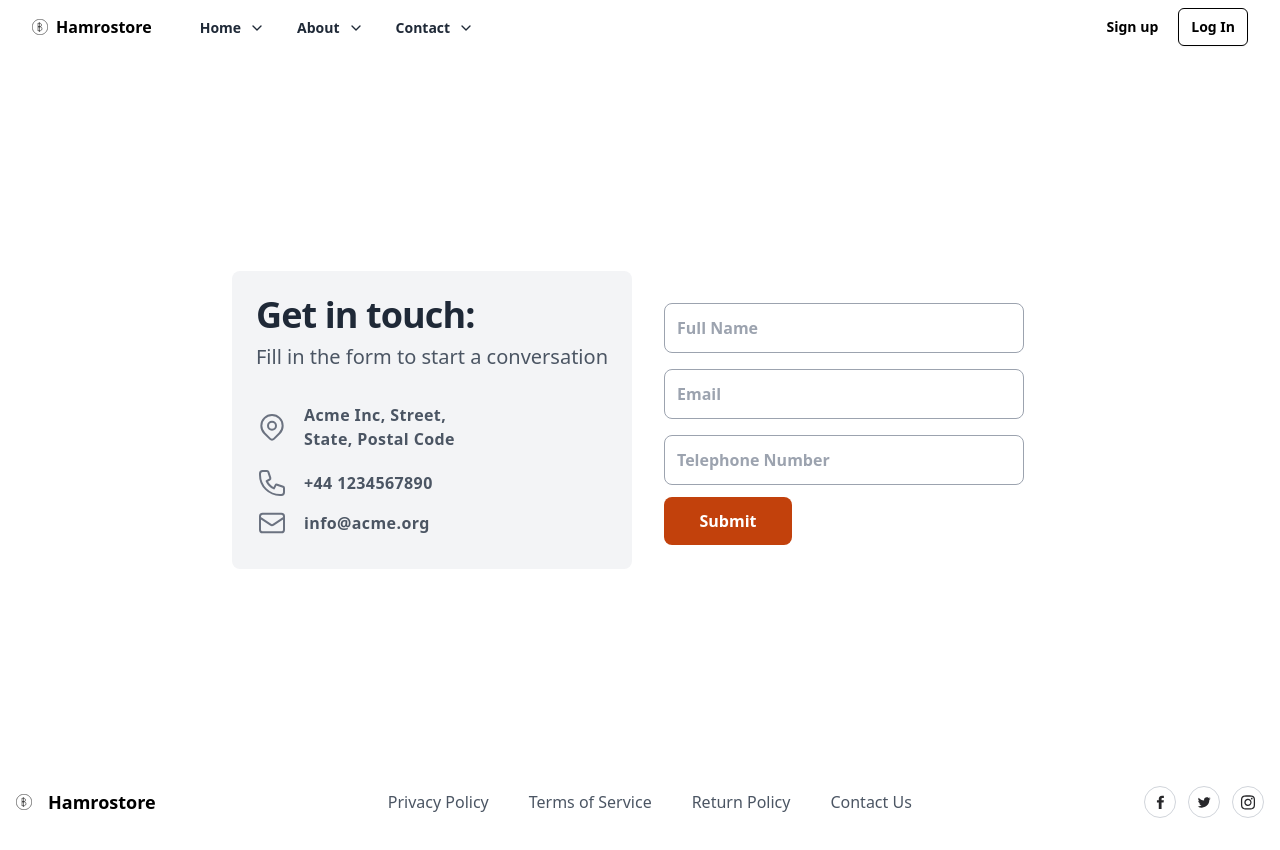
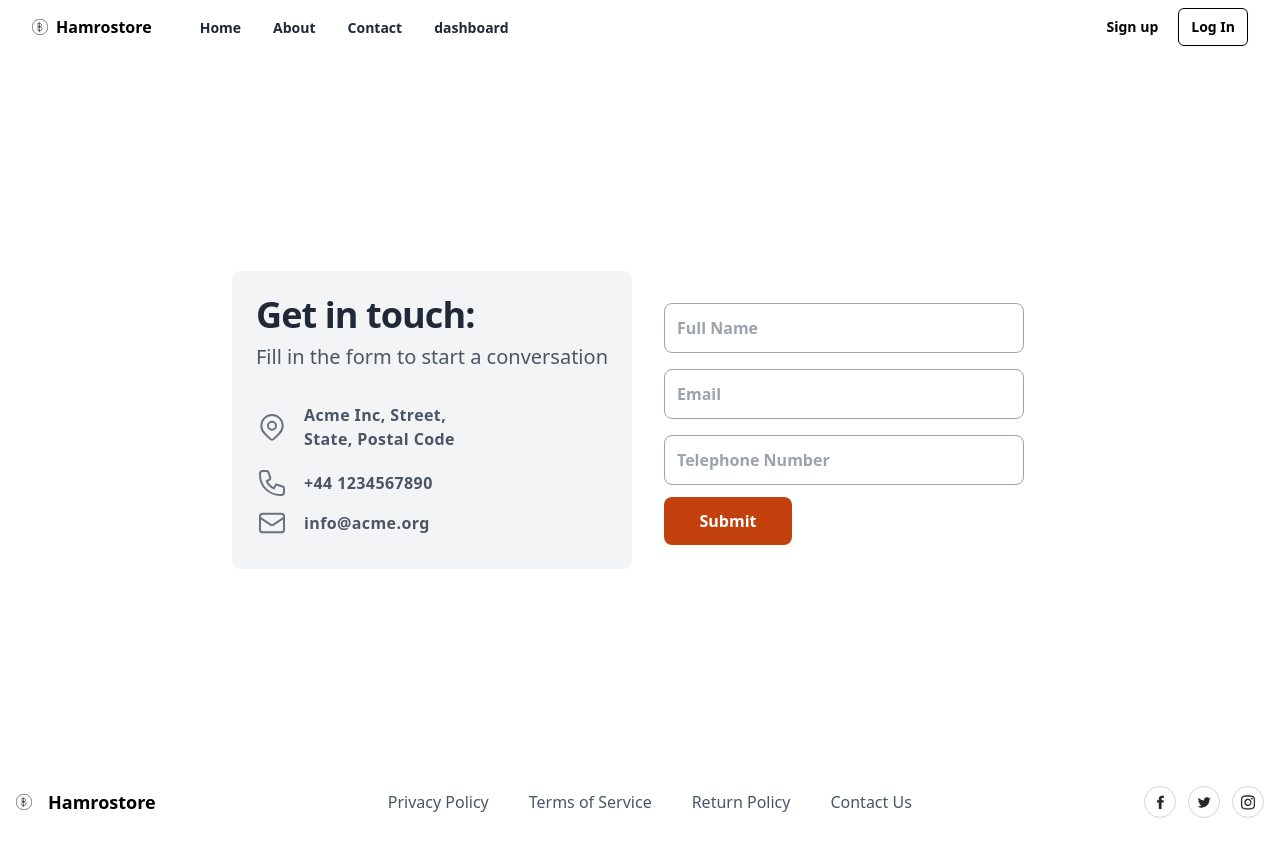
Before and after one commit to sagarregmi2056/hamrostorefrontend, a React (Vite) app: page /contact in a window 1280 px wide. Built offline with nearby package versions, Linux system fonts and the light colour scheme.

Commit message:
link/toggle

```diff
--- a/src/module/common/Navbar/Navbar.jsx
+++ b/src/module/common/Navbar/Navbar.jsx
@@ -18,6 +18,14 @@ const menuItems = [
       name: 'Contact',
       path: '/contact',
     },
+
+    {
+      name: 'dashboard',
+      path: '/',
+    },
+
+
+
   ]
 
 const Navbar = () => {
@@ -112,9 +120,9 @@ const Navbar = () => {
                   className="inline-flex items-center text-sm font-semibold text-gray-800 hover:text-gray-900"
                 >
                   {item.name}
-                  <span>
+                  {/* <span>
                     <ChevronDown className="ml-2 h-4 w-4" />
-                  </span>
+                  </span> */}
                 </span>
               </li></Link>
 
@@ -218,18 +226,18 @@ const Navbar = () => {
                 <div className="mt-6">
                   <nav className="grid gap-y-4">
                     {menuItems.map((item) => (
-                      <a
+                      <Link
                         key={item.name}
-                        href={item.href}
+                        to={item.path}
                         className="-m-3 flex items-center rounded-md p-3 text-sm font-semibold hover:bg-gray-50"
                       >
                         <span className="ml-3 text-base font-medium text-gray-900">
                           {item.name}
                         </span>
-                        <span>
+                        {/* <span>
                           <ChevronRight className="ml-3 h-4 w-4" />
-                        </span>
-                      </a>
+                        </span> */}
+                      </Link>
                     ))}
                   </nav>
                 </div>
```
